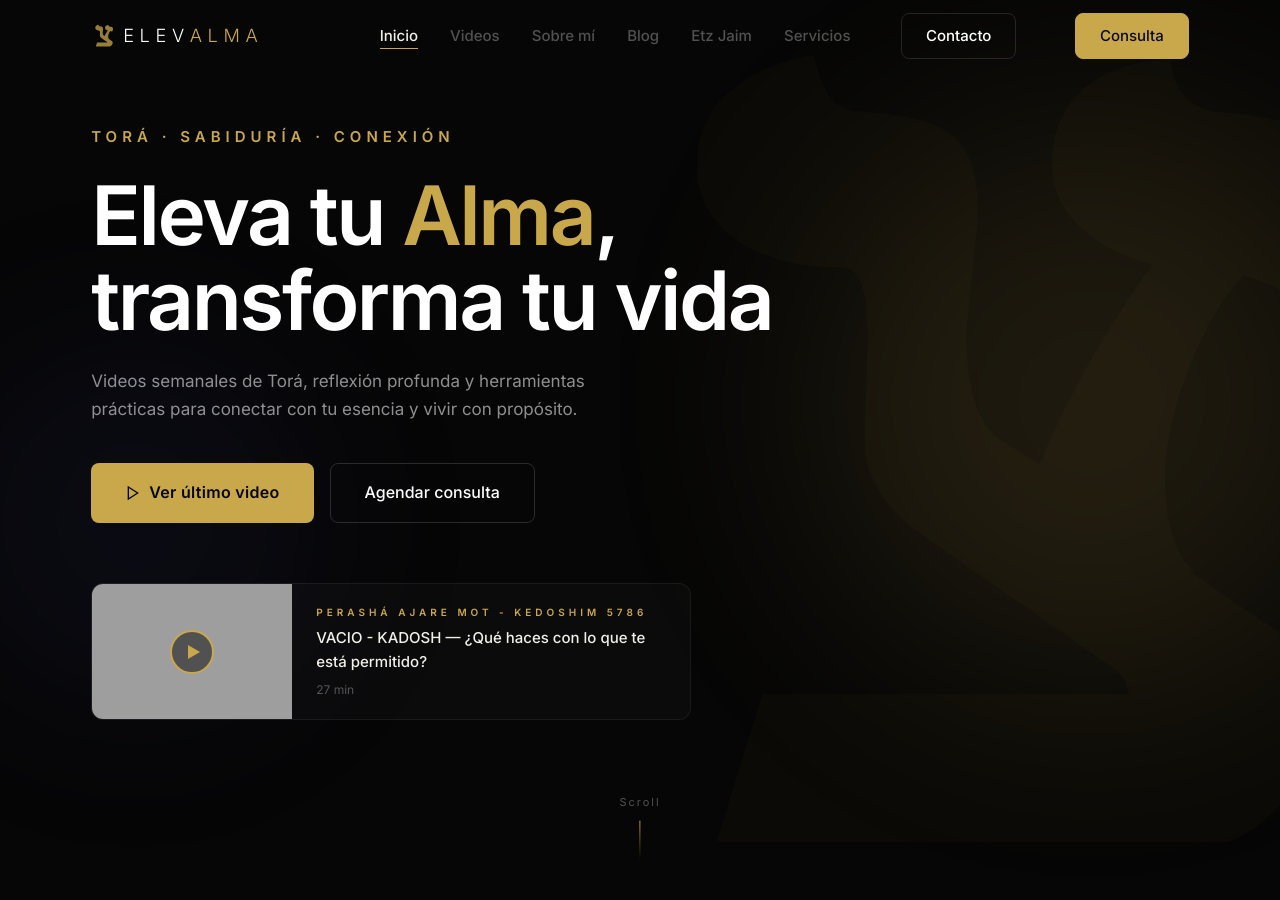
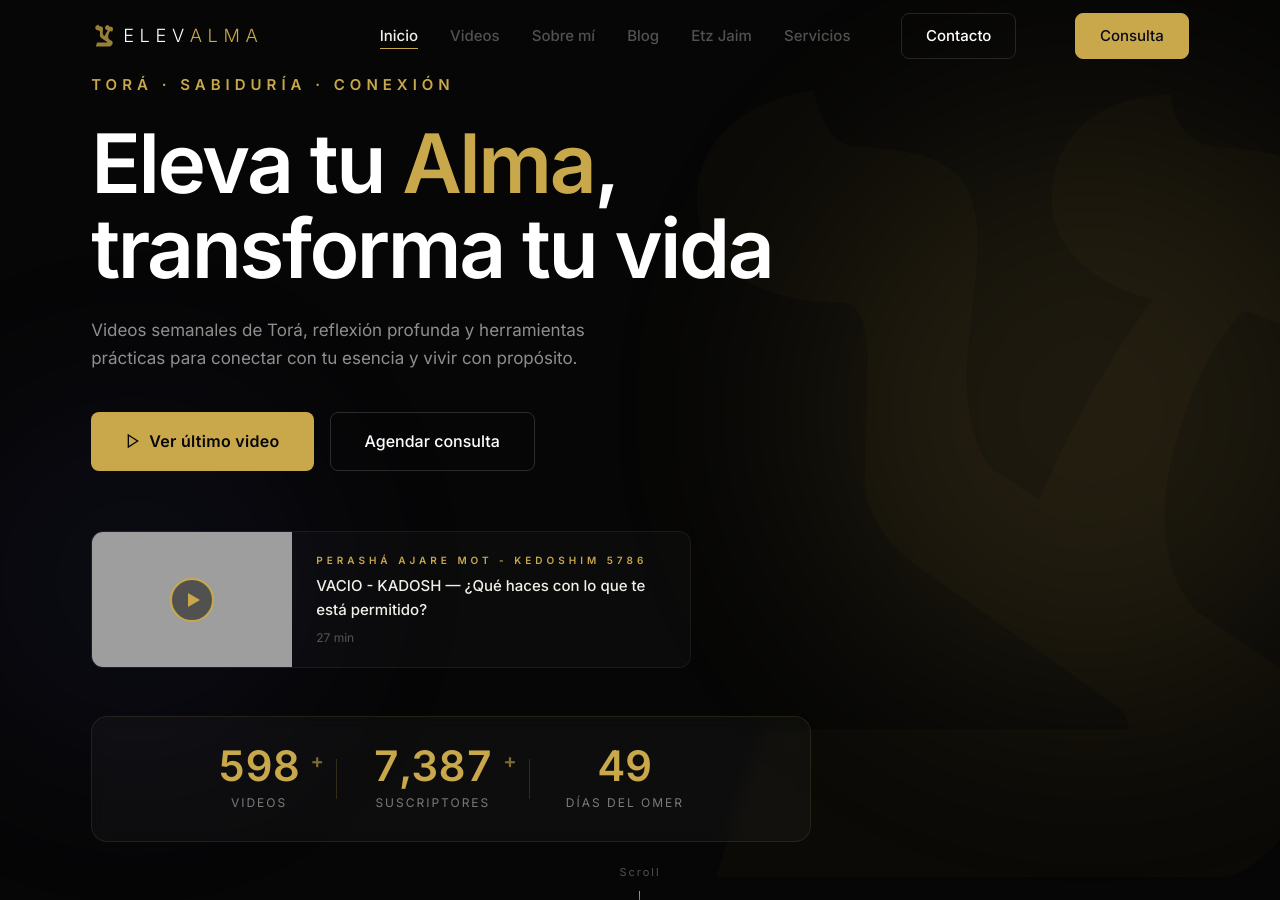
Before and after one commit to spenhos/elevalma-site, a Jekyll site: the page index.html, which Jekyll copies as it is, in a window 1280 px wide and 900 px high. Built offline with Jekyll 4.4.1, drawn with Linux system fonts in a browser that asks for light colours; grey boxes are pictures that could not be loaded.

Commit message:
Fix fondos Etz Jaim + botón Consulta + stats actualizados

```diff
--- a/index.html
+++ b/index.html
@@ -102,6 +102,26 @@
             <span class="meta" id="featured-meta">—</span>
           </div>
         </a>
+        <!-- HERO STATS -->
+        <div class="hero-stats reveal stagger-5">
+          <div class="hero-stat">
+            <span class="hero-stat-number" data-target="598" id="hero-videos">0</span>
+            <span class="hero-stat-plus">+</span>
+            <span class="hero-stat-label">Videos</span>
+          </div>
+          <div class="hero-stat-divider"></div>
+          <div class="hero-stat">
+            <span class="hero-stat-number" data-target="7387" id="hero-subs">0</span>
+            <span class="hero-stat-plus">+</span>
+            <span class="hero-stat-label">Suscriptores</span>
+          </div>
+          <div class="hero-stat-divider"></div>
+          <div class="hero-stat">
+            <span class="hero-stat-number" data-target="49">0</span>
+            <span class="hero-stat-plus"></span>
+            <span class="hero-stat-label">Días del Omer</span>
+          </div>
+        </div>
       </div>
     </div>
     <div class="scroll-line">Scroll</div>
@@ -526,21 +546,64 @@
   })();
   </script>
 
-  <!-- YouTube Stats Auto-Update -->
+  <!-- Animated Counters + YouTube Stats Auto-Update -->
   <script>
   (function(){
+    // Animate counting
+    function animateCount(el, target, duration) {
+      var start = 0, startTime = null;
+      function step(ts) {
+        if (!startTime) startTime = ts;
+        var progress = Math.min((ts - startTime) / duration, 1);
+        var eased = 1 - Math.pow(1 - progress, 3); // ease-out cubic
+        var current = Math.floor(eased * target);
+        el.textContent = current.toLocaleString('en-US');
+        if (progress < 1) requestAnimationFrame(step);
+        else el.textContent = target.toLocaleString('en-US');
+      }
+      requestAnimationFrame(step);
+    }
+
+    // Trigger counters when visible
+    var counted = false;
+    var observer = new IntersectionObserver(function(entries) {
+      entries.forEach(function(entry) {
+        if (entry.isIntersecting && !counted) {
+          counted = true;
+          document.querySelectorAll('.hero-stat-number[data-target]').forEach(function(el) {
+            var target = parseInt(el.getAttribute('data-target'));
+            animateCount(el, target, 2000);
+          });
+        }
+      });
+    }, { threshold: 0.3 });
+    var heroStats = document.querySelector('.hero-stats');
+    if (heroStats) observer.observe(heroStats);
+
+    // YouTube API auto-update
     var API_KEY = 'AIzaSyCGX-QSET9JcUVPLYetbxVTuKI7ZPhlWvY';
     var CHANNEL_ID = 'UCm7TaLFmuImm2wfhCHJJehw';
     var url = 'https://www.googleapis.com/youtube/v3/channels?part=statistics&id=' + CHANNEL_ID + '&key=' + API_KEY;
     fetch(url).then(function(r){return r.json()}).then(function(data){
       if(data.items && data.items[0]){
         var stats = data.items[0].statistics;
-        var subs = parseInt(stats.subscriberCount).toLocaleString('en-US');
-        var vids = parseInt(stats.videoCount).toLocaleString('en-US');
+        var subsNum = parseInt(stats.subscriberCount);
+        var vidsNum = parseInt(stats.videoCount);
+        // Update hero counters targets
+        var heroSubs = document.getElementById('hero-subs');
+        var heroVids = document.getElementById('hero-videos');
+        if(heroSubs) heroSubs.setAttribute('data-target', subsNum);
+        if(heroVids) heroVids.setAttribute('data-target', vidsNum);
+        // Update about section
         var elSubs = document.getElementById('yt-subs');
         var elVids = document.getElementById('yt-videos');
-        if(elSubs) elSubs.textContent = subs + '+';
-        if(elVids) elVids.textContent = vids + '+';
+        if(elSubs) elSubs.textContent = subsNum.toLocaleString('en-US') + '+';
+        if(elVids) elVids.textContent = vidsNum.toLocaleString('en-US') + '+';
+        // Re-trigger animation if already visible
+        if(counted) {
+          if(heroSubs) animateCount(heroSubs, subsNum, 2000);
+          if(heroVids) animateCount(heroVids, vidsNum, 2000);
+        }
       }
     }).catch(function(){});
   })();
--- a/style.css
+++ b/style.css
@@ -444,6 +444,61 @@ section {
   color: var(--text-dim);
 }
 
+/* ---- HERO STATS ---- */
+.hero-stats {
+  display: flex;
+  align-items: center;
+  justify-content: center;
+  gap: 0;
+  margin-top: 48px;
+  padding: 28px 40px;
+  background: rgba(255,255,255,0.03);
+  border: 1px solid rgba(201,168,76,0.12);
+  border-radius: 16px;
+  backdrop-filter: blur(8px);
+}
+.hero-stat {
+  display: flex;
+  flex-direction: column;
+  align-items: center;
+  padding: 0 36px;
+  position: relative;
+}
+.hero-stat-number {
+  font-size: clamp(28px, 4vw, 42px);
+  font-weight: 700;
+  color: var(--gold);
+  line-height: 1;
+  font-variant-numeric: tabular-nums;
+}
+.hero-stat-plus {
+  position: absolute;
+  top: 0;
+  right: 12px;
+  font-size: 20px;
+  font-weight: 600;
+  color: var(--gold);
+  opacity: 0.6;
+}
+.hero-stat-label {
+  font-size: 12px;
+  text-transform: uppercase;
+  letter-spacing: 2px;
+  color: rgba(255,255,255,0.45);
+  margin-top: 6px;
+}
+.hero-stat-divider {
+  width: 1px;
+  height: 40px;
+  background: rgba(201,168,76,0.2);
+}
+@media (max-width: 600px) {
+  .hero-stats { padding: 20px 16px; gap: 0; }
+  .hero-stat { padding: 0 20px; }
+  .hero-stat-number { font-size: 26px; }
+  .hero-stat-plus { right: 4px; font-size: 16px; }
+}
+
 /* ---- SCROLL LINE ---- */
 .scroll-line {
   position: absolute;
```
